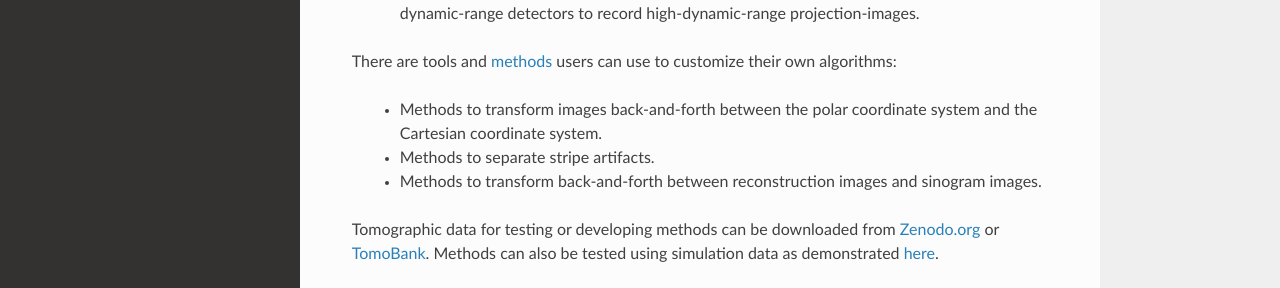
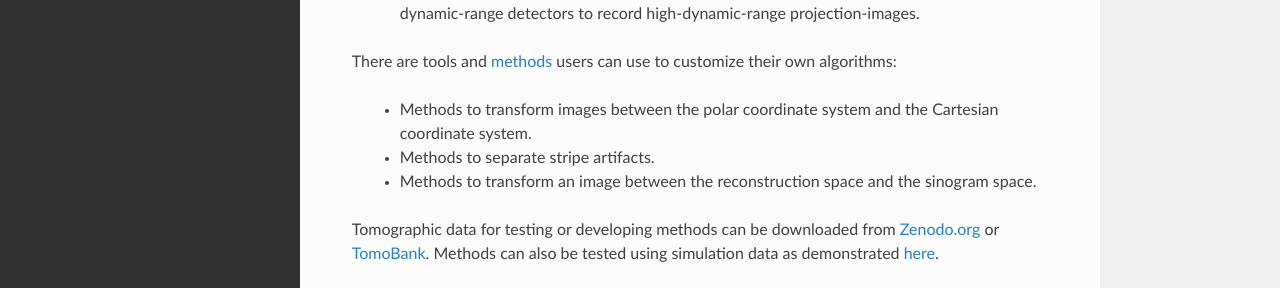
Before and after one commit to algotom/algotom, a Sphinx documentation site: the page built from docs/source/toc/section4.rst, in a window 1280 px wide and 1309 px high. Shown: the part 854-1142 px from the top of the window. Built offline with Sphinx 7.4.7 and the Read the Docs theme 2.0.0, drawn with Linux system fonts in a browser that asks for light colours.

Commit message:
Update doc

```diff
--- a/docs/source/toc/section4.rst
+++ b/docs/source/toc/section4.rst
@@ -18,11 +18,11 @@ Users can use Algotom to re-process some old data collected at synchrotron facil
         FFT-based reconstruction methods without proper padding; polychromatic X-ray sources;
         or low-dynamic-range detectors to record high-dynamic-range projection-images.
 
-There are tools and `methods <https://sarepy.readthedocs.io/toc/section5.html>`__ users can use to customize their own algorithms:
+There are tools and :ref:`methods <section4_3>` users can use to customize their own algorithms:
 
-	+   Methods to transform images back-and-forth between the polar coordinate system and the Cartesian coordinate system.
+	+   Methods to transform images between the polar coordinate system and the Cartesian coordinate system.
 	+   Methods to separate stripe artifacts.
-	+   Methods to transform back-and-forth between reconstruction images and sinogram images.
+	+   Methods to transform an image between the reconstruction space and the sinogram space.
 
 Tomographic data for testing or developing methods can be downloaded from `Zenodo.org <https://zenodo.org/search?page=1&size=20&q=%22tomographic%20data%22%20%26%20%22nghia%20t.%20vo%22&type=dataset#>`__
 or `TomoBank <https://tomobank.readthedocs.io/en/latest/>`__. Methods can also be tested using
--- a/docs/source/toc/section4/section4_3.rst
+++ b/docs/source/toc/section4/section4_3.rst
@@ -1,3 +1,5 @@
+.. _section4_3:
+
 Methods and tools for removing ring artifacts
 =============================================
 
```
